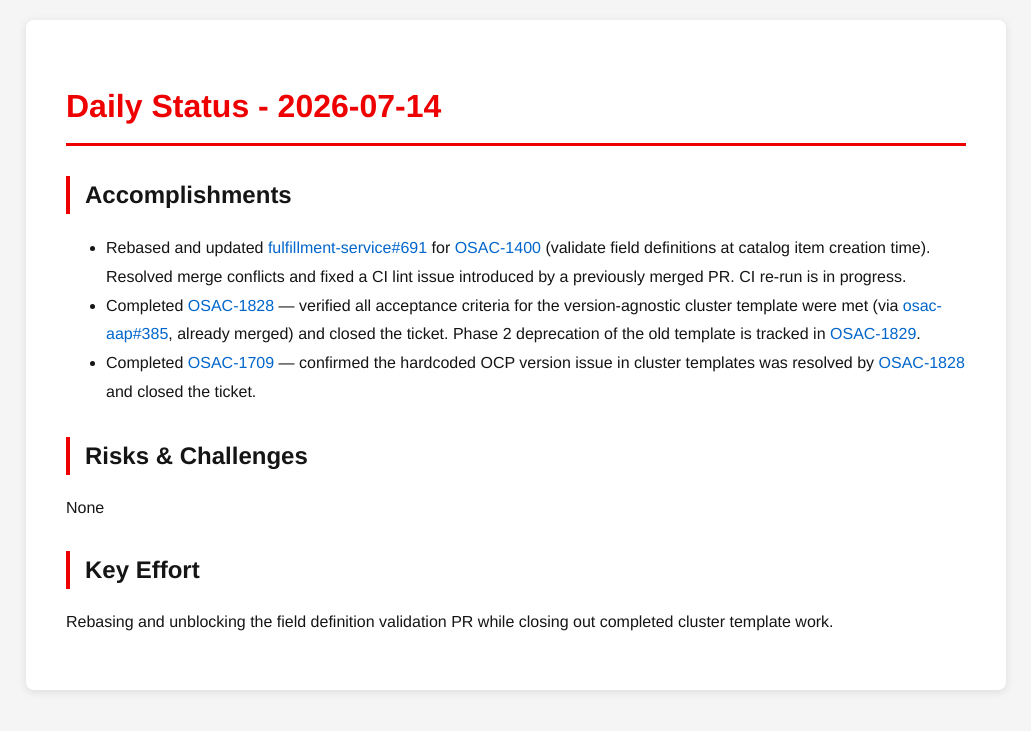
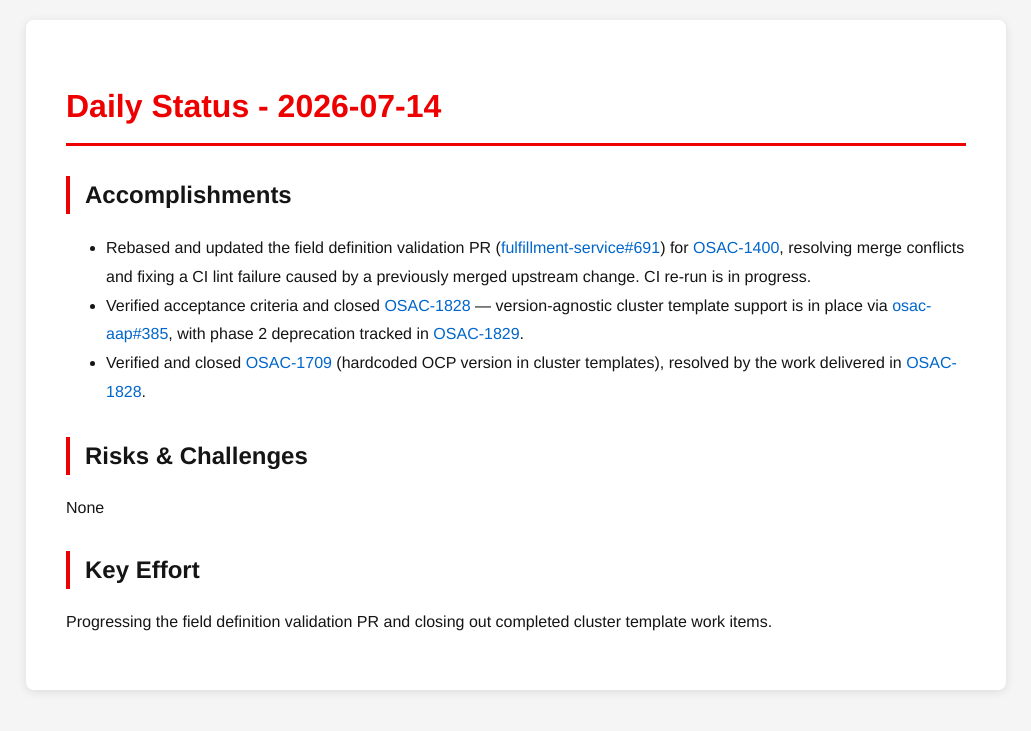
Before and after one commit to tzvatot/daily-status, a Jekyll site: the page built from 2026-07-14.md, in a window 1280 px wide. Shown: the top 731 px of the page, without its empty margins (124-1155 px from the left). Built offline with Jekyll 4.4.1, drawn with Linux system fonts in a browser that asks for light colours.

Commit message:
Daily status update - 2026-07-14

```diff
--- a/2026-07-14.md
+++ b/2026-07-14.md
@@ -7,12 +7,12 @@ date: 2026-07-14
 # Daily Status - 2026-07-14
 
 ## Accomplishments
-- Rebased and updated [fulfillment-service#691](https://github.com/osac-project/fulfillment-service/pull/691) for [OSAC-1400](https://redhat.atlassian.net/browse/OSAC-1400) (validate field definitions at catalog item creation time). Resolved merge conflicts and fixed a CI lint issue introduced by a previously merged PR. CI re-run is in progress.
-- Completed [OSAC-1828](https://redhat.atlassian.net/browse/OSAC-1828) — verified all acceptance criteria for the version-agnostic cluster template were met (via [osac-aap#385](https://github.com/osac-project/osac-aap/pull/385), already merged) and closed the ticket. Phase 2 deprecation of the old template is tracked in [OSAC-1829](https://redhat.atlassian.net/browse/OSAC-1829).
-- Completed [OSAC-1709](https://redhat.atlassian.net/browse/OSAC-1709) — confirmed the hardcoded OCP version issue in cluster templates was resolved by [OSAC-1828](https://redhat.atlassian.net/browse/OSAC-1828) and closed the ticket.
+- Rebased and updated the field definition validation PR ([fulfillment-service#691](https://github.com/osac-project/fulfillment-service/pull/691)) for [OSAC-1400](https://redhat.atlassian.net/browse/OSAC-1400), resolving merge conflicts and fixing a CI lint failure caused by a previously merged upstream change. CI re-run is in progress.
+- Verified acceptance criteria and closed [OSAC-1828](https://redhat.atlassian.net/browse/OSAC-1828) — version-agnostic cluster template support is in place via [osac-aap#385](https://github.com/osac-project/osac-aap/pull/385), with phase 2 deprecation tracked in [OSAC-1829](https://redhat.atlassian.net/browse/OSAC-1829).
+- Verified and closed [OSAC-1709](https://redhat.atlassian.net/browse/OSAC-1709) (hardcoded OCP version in cluster templates), resolved by the work delivered in [OSAC-1828](https://redhat.atlassian.net/browse/OSAC-1828).
 
 ## Risks & Challenges
 None
 
 ## Key Effort
-Rebasing and unblocking the field definition validation PR while closing out completed cluster template work.
+Progressing the field definition validation PR and closing out completed cluster template work items.
```
